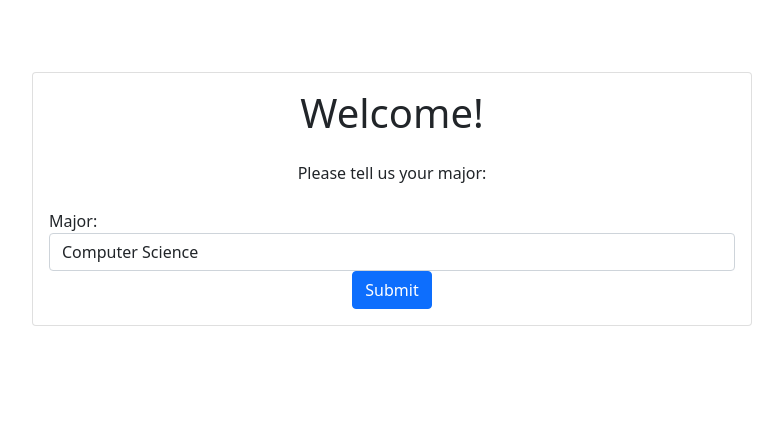
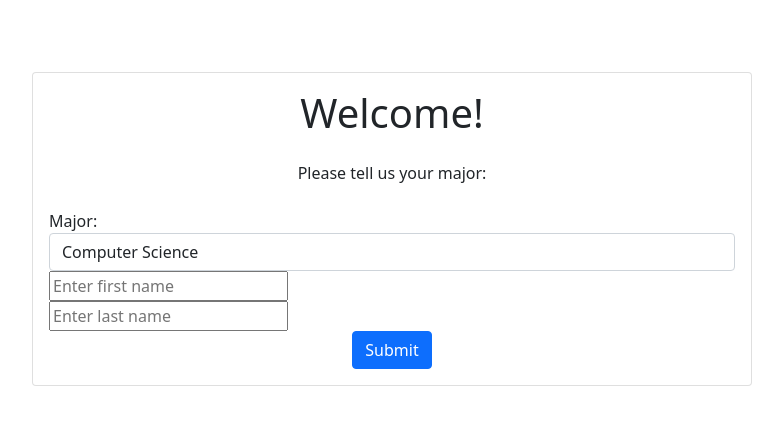
Before and after one commit to JensenLobo/StudyBuddies, a Flask app: page /profile in a window 1280 px wide. Shown: the part 56-481 px from the top of the page, without its empty margins (248-1031 px from the left). Run offline with Flask 3, Linux system fonts and the light colour scheme.

Commit message:
checking the code and modifying it plus adding one html file

```diff
--- a/app.py
+++ b/app.py
@@ -92,8 +92,11 @@ def getProfile():
 def settingProfile():
    user_major = request.form.get('major')
    user_id = request.form.get('user_id')
-   account_repository_singleton.updatingMajor(user_id, user_major)
-   return redirect("/")
+   first_name = request.form.get('first_name')
+   last_name = request.form.get('last_name')
+   account_repository_singleton.updatingMajor(user_id, user_major, first_name, last_name)
+#    return redirect("/")
+   return render_template("profileIndex.html")
 
 
 @app.route('/major')
--- a/signup_schema.sql
+++ b/signup_schema.sql
@@ -2,5 +2,9 @@
         id SERIAL PRIMARY KEY,
         username VARCHAR(255) UNIQUE NOT NULL,
         password_hash VARCHAR(255) NOT NULL,
-        major VARCHAR(255)  DEFAULT "No major"
+        major VARCHAR(255)  DEFAULT 'No major',
+        first_name VARCHAR(255)  DEFAULT 'No first',
+        last_name VARCHAR(255)  DEFAULT 'No last'
+
+
     );
--- a/src/models.py
+++ b/src/models.py
@@ -8,6 +8,9 @@ class users(db.Model):
     username = db.Column(db.String(255), unique=True, nullable=False)
     password_hash = db.Column(db.String(255), nullable=False)
     major = db.Column(db.String(255), default="No major", nullable=True)
+    first_name = db.Column(db.String(255), default="No first", nullable=True)
+    last_name = db.Column(db.String(255), default="No last", nullable=True)
+
 
     def __init__(self, username, password_hash):
         self.username = username
--- a/src/repositories/user_repository.py
+++ b/src/repositories/user_repository.py
@@ -6,8 +6,8 @@ from src.models import db, users
 
 
 class AccountRepository:
- def updatingMajor(self, user_id, major):
-   users.query.filter_by(id = user_id).update({"major": major})
+ def updatingMajor(self, user_id, major, first_name, last_name):
+   users.query.filter_by(id = user_id).update(dict(major=major, first_name=first_name, last_name=last_name))
    db.session.commit()
 
  def create_account(self, username, password_hash):
--- a/templates/creatingProfile.html
+++ b/templates/creatingProfile.html
@@ -20,6 +20,12 @@
                   <option value="Other">Other</option>
                 </select>
               </div>
+              <div class="form-group">
+                <input type="text" name="first_name" placeholder="Enter first name" required>
+              </div>
+              <div class="form-group">
+                <input type="text" name="last_name" placeholder="Enter last name" required>
+              </div>
               <div class="text-center">
                 <button type="submit" class="btn btn-primary">Submit</button>
               </div>
```
Also changed, not shown: templates/profileIndex.html (added, +39 -0 lines), 1 other file.
